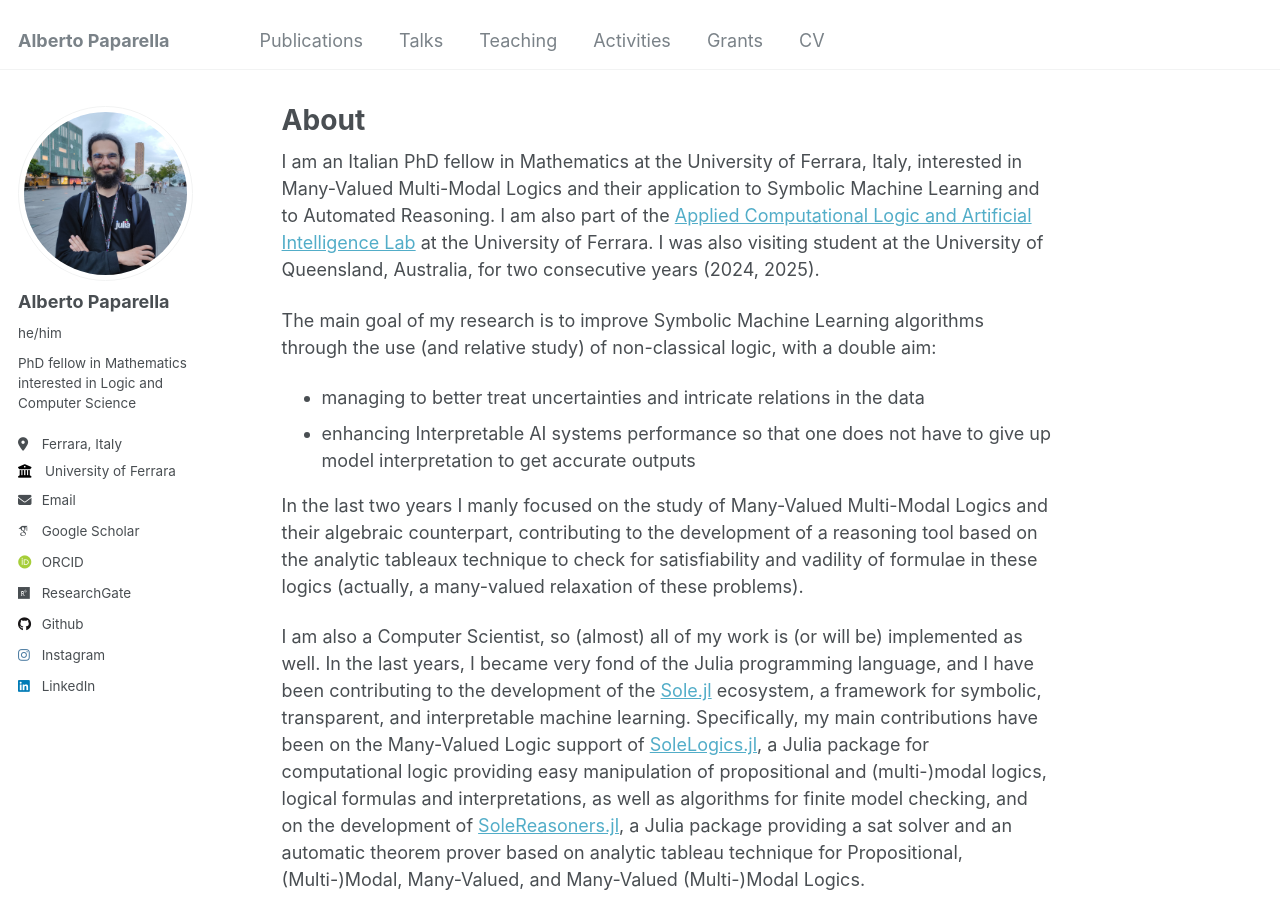
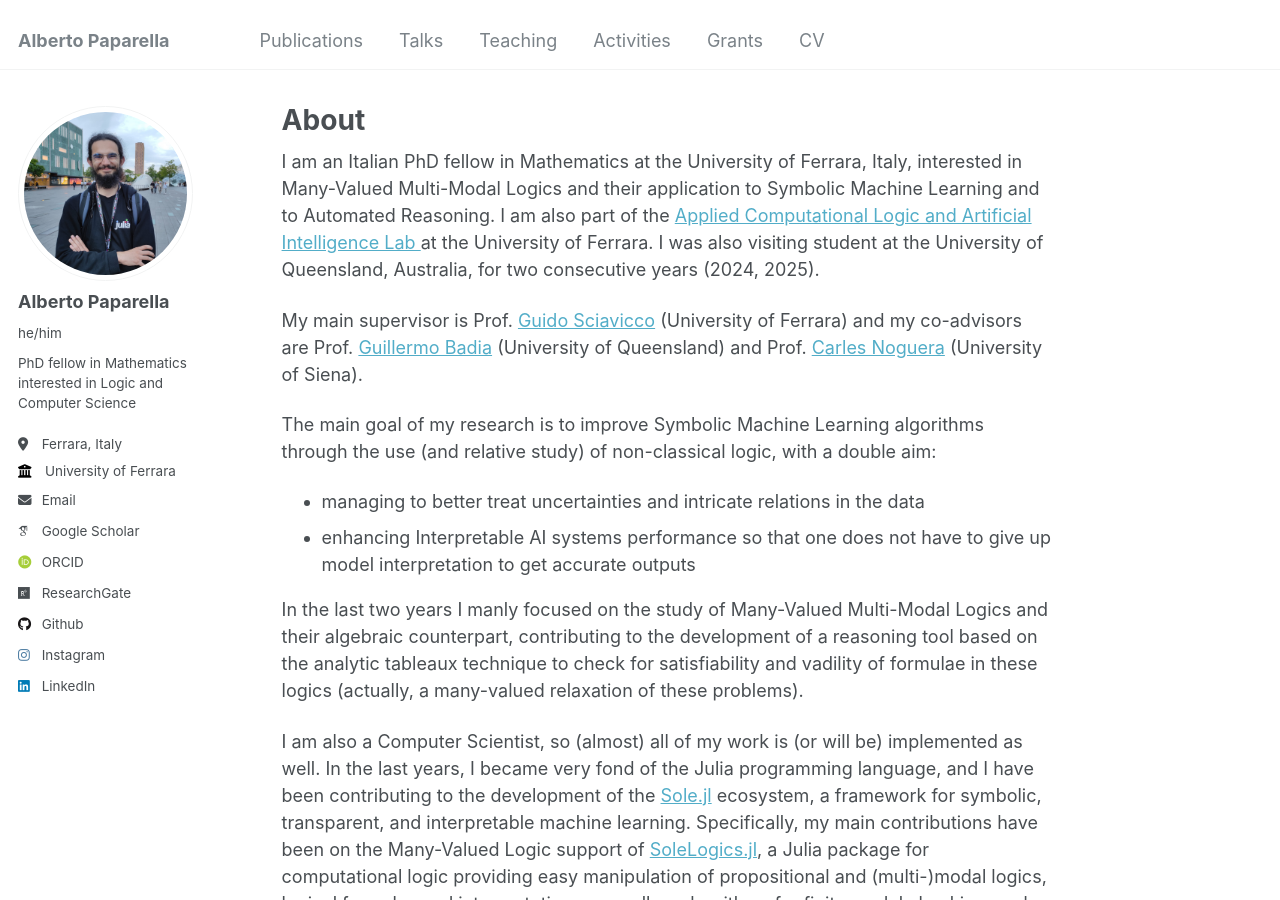
Before and after one commit to alberto-paparella/alberto-paparella.github.io, a Jekyll site: the page built from _pages/about.md, in a window 1280 px wide and 900 px high. Built offline with Jekyll 4.4.1, drawn with Linux system fonts in a browser that asks for light colours; some web fonts are replaced.

Commit message:
Added advisors

```diff
--- a/_pages/about.md
+++ b/_pages/about.md
@@ -10,9 +10,21 @@ redirect_from:
 I am an Italian PhD fellow in Mathematics at the University of Ferrara, Italy,
 interested in Many-Valued Multi-Modal Logics and their application to Symbolic
 Machine Learning and to Automated Reasoning. I am also part of the
-[Applied Computational Logic and Artificial Intelligence Lab](https://aclai.unife.it/en/)
+[
+  Applied Computational Logic and Artificial Intelligence Lab
+](
+  https://aclai.unife.it/en/
+)
 at the University of Ferrara. I was also visiting student at the University of
 Queensland, Australia, for two consecutive years (2024, 2025).
+
+My main supervisor is Prof.
+[Guido Sciavicco](https://sites.google.com/unife.it/guido)
+(University of Ferrara) and my co-advisors are Prof.
+[Guillermo Badia](https://sites.google.com/site/guillermobadialogic/home)
+(University of Queensland) and Prof.
+[Carles Noguera](https://sites.google.com/view/carlesnoguera/)
+(University of Siena).
 
 The main goal of my research is to improve Symbolic Machine Learning algorithms
 through the use (and relative study) of non-classical logic, with a double aim:
```
